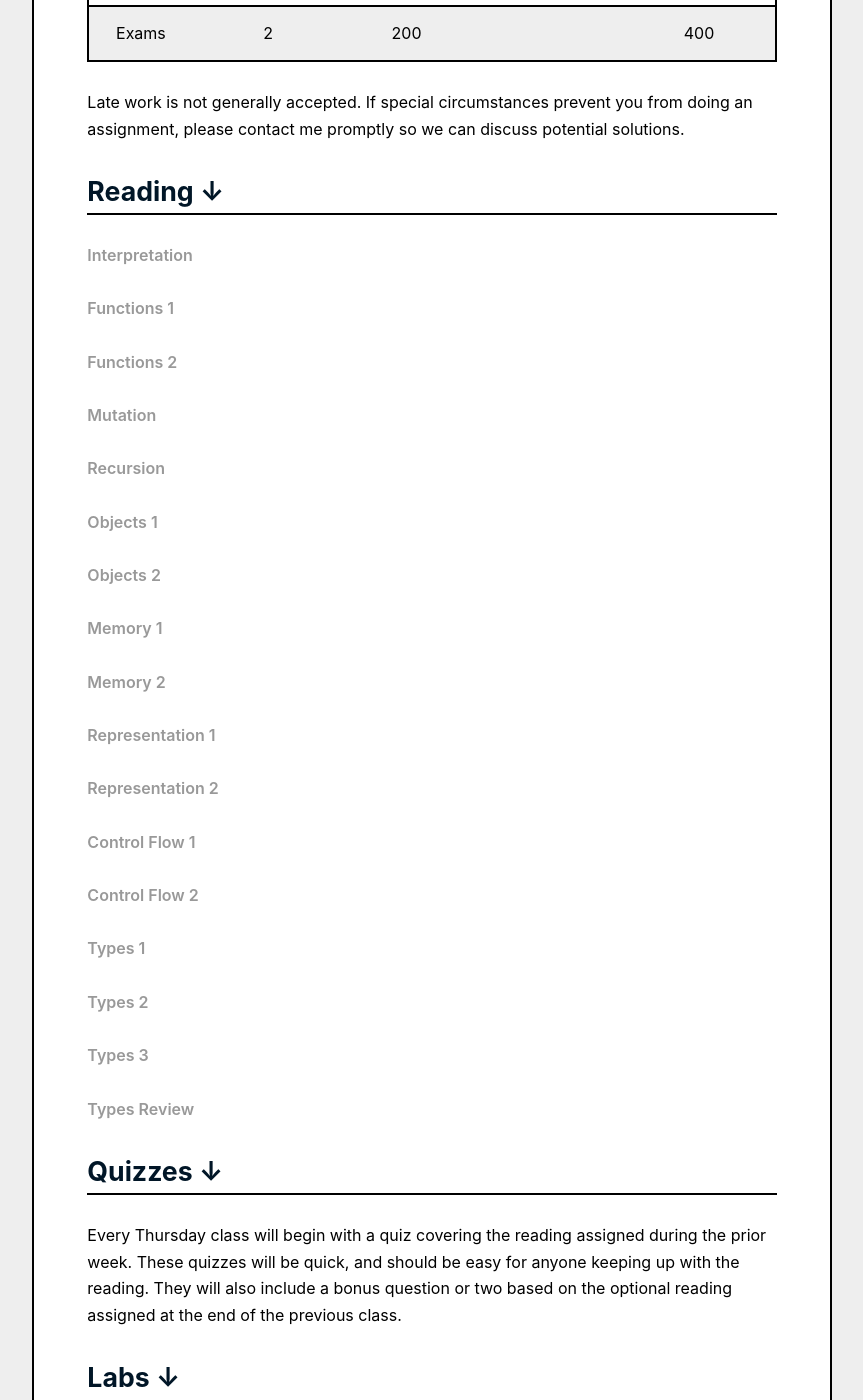
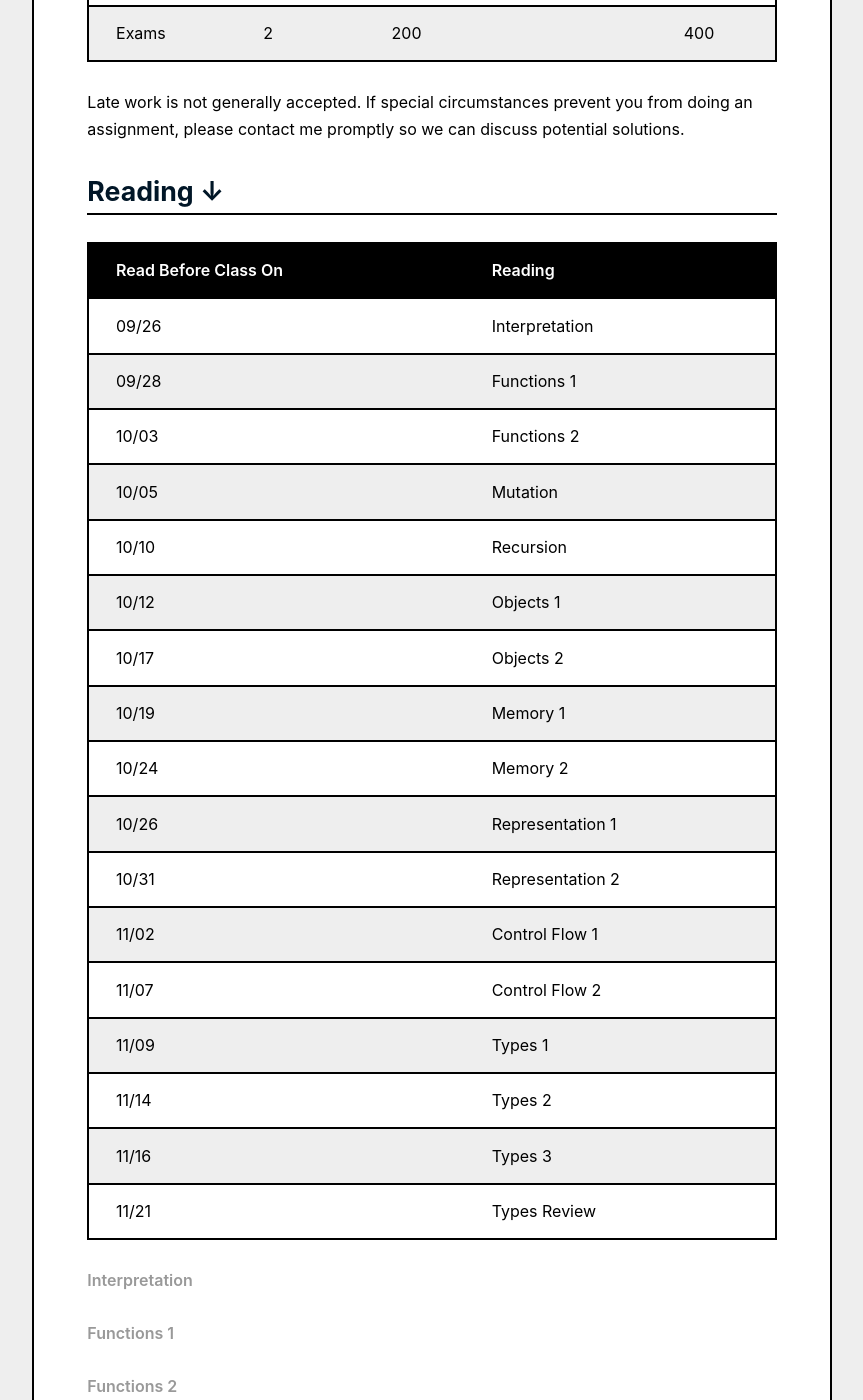
Before and after one commit to alilleybrinker/programming-languages-course, a Jekyll site: the page built from index.html, in a window 1280 px wide and 1400 px high, scrolled down 1905 px. Shown: the whole window, without its empty margins (208-1071 px from the left). Built offline with Jekyll 4.4.1, drawn with Linux system fonts in a browser that asks for light colours; nearby versions of some CDN libraries.

Commit message:
Added dates to reading

```diff
--- a/_includes/reading.html
+++ b/_includes/reading.html
@@ -1,5 +1,80 @@
 <section id="reading" class="box">
     <h2><a href="#reading">Reading</a></h2>
+
+        <table>
+            <tr>
+                <th>Read Before Class On</th>
+                <th>Reading</th>
+            </tr>
+            <tr>
+                <td>09/26</td>
+                <td>Interpretation</td>
+            </tr>
+            <tr>
+                <td>09/28</td>
+                <td>Functions 1</td>
+            </tr>
+            <tr>
+                <td>10/03</td>
+                <td>Functions 2</td>
+            </tr>
+            <tr>
+                <td>10/05</td>
+                <td>Mutation</td>
+            </tr>
+            <tr>
+                <td>10/10</td>
+                <td>Recursion</td>
+            </tr>
+            <tr>
+                <td>10/12</td>
+                <td>Objects 1</td>
+            </tr>
+            <tr>
+                <td>10/17</td>
+                <td>Objects 2</td>
+            </tr>
+            <tr>
+                <td>10/19</td>
+                <td>Memory 1</td>
+            </tr>
+            <tr>
+                <td>10/24</td>
+                <td>Memory 2</td>
+            </tr>
+            <tr>
+                <td>10/26</td>
+                <td>Representation 1</td>
+            </tr>
+            <tr>
+                <td>10/31</td>
+                <td>Representation 2</td>
+            </tr>
+            <tr>
+                <td>11/02</td>
+                <td>Control Flow 1</td>
+            </tr>
+            <tr>
+                <td>11/07</td>
+                <td>Control Flow 2</td>
+            </tr>
+            <tr>
+                <td>11/09</td>
+                <td>Types 1</td>
+            </tr>
+            <tr>
+                <td>11/14</td>
+                <td>Types 2</td>
+            </tr>
+            <tr>
+                <td>11/16</td>
+                <td>Types 3</td>
+            </tr>
+            <tr>
+                <td>11/21</td>
+                <td>Types Review</td>
+            </tr>
+        </table>
 
     <div class="content">
         <h3 id="interpretation"><a href="#interpretation">Interpretation</a></h3>
@@ -9,33 +84,21 @@
 
             <ul>
                 <li>What is a parser?</li>
-
                 <li>What is an interpreter?</li>
-
                 <li>What is desugaring?</li>
-
                 <li>What are reasons to have a core language that all extra language constructs desugar into?</li>
-
                 <li>What does it mean for recursion to be generative?</li>
             </ul>
 
             <ol>
                 <li><strong>Required:</strong> Chapters 1, 2, 3, and 4 of PLAI. (19 pages). It is highly recommend to do the exercises in the book.</li>
-
                 <li><strong>Required:</strong> <a href="http://lionelbarrow.com/2014/06/15/how-to-talk-about-progamming-langauges/">How to Talk About Programming Languages</a> by Lionel Barrow.</li>
-
                 <li><strong>Required:</strong> <a href="http://matt.might.net/articles/implementing-a-programming-language/">“7 lines of code, 3 minutes: implement a programming language from scratch”</a> by Matthew Might.</li>
-
                 <li><strong>Optional:</strong> Chapters 4, 5, 6 of <a href="http://www.craftinginterpreters.com/contents.html">“Crafting Interpreters”</a>, by Robert Nystrom.</li>
-
                 <li><strong>Advanced:</strong> <a href="http://www.cs.nott.ac.uk/~pszgmh/pearl.pdf">“Monadic Parsing in Haskell”</a> by Graham Hutton and Erik Meijer.</li>
-
                 <li><strong>Advanced:</strong> <a href="http://blog.reverberate.org/2013/07/ll-and-lr-parsing-demystified.html">“LL and LR Parsing Demystified”</a> by Josh Haberman.</li>
-
                 <li><strong>Advanced:</strong> <a href="http://blog.reverberate.org/2013/09/ll-and-lr-in-context-why-parsing-tools.html">“LL and LR in Context: Why Parsing Tools Are Hard”</a> by Josh Haberman.</li>
-
                 <li><strong>Advanced:</strong> <a href="http://matt.might.net/papers/might2011derivatives.pdf">“Parsing with Derivatives”</a> by Matthew Might.</li>
-
                 <li><strong>Advanced:</strong> <a href="https://pdos.csail.mit.edu/papers/packrat-parsing:icfp02.pdf">“Packrat Parsing: Simple, Powerful, Lazy, Linear Time”</a> by Bryan Ford.</li>
             </ol>
         </div>
```
